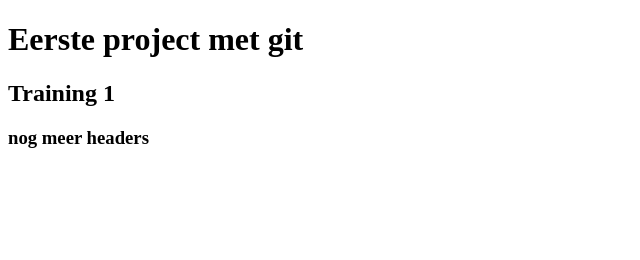
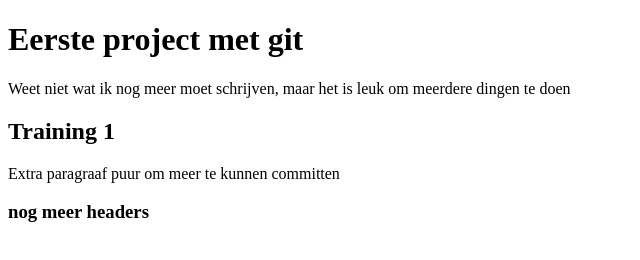
Before and after one commit to MelroyL92/git-test, a plain HTML site: page index.html in a window 1280 px wide. Shown: the whole page, without its empty margins (0-640 px from the left). Drawn offline with Linux system fonts and the light colour scheme.

Commit message:
meer toevoegingen

```diff
--- a/index.html
+++ b/index.html
@@ -6,8 +6,13 @@
 </head>
 <body>
 <h1>Eerste project met git</h1>
+<p>Weet niet wat ik nog meer moet schrijven, maar het is leuk om meerdere dingen te doen
+</p>
+
+
 
 <h2>Training 1</h2>
+<p>Extra paragraaf puur om meer te kunnen committen</p>
 <h3>nog meer headers</h3>
 
 </body>
```
